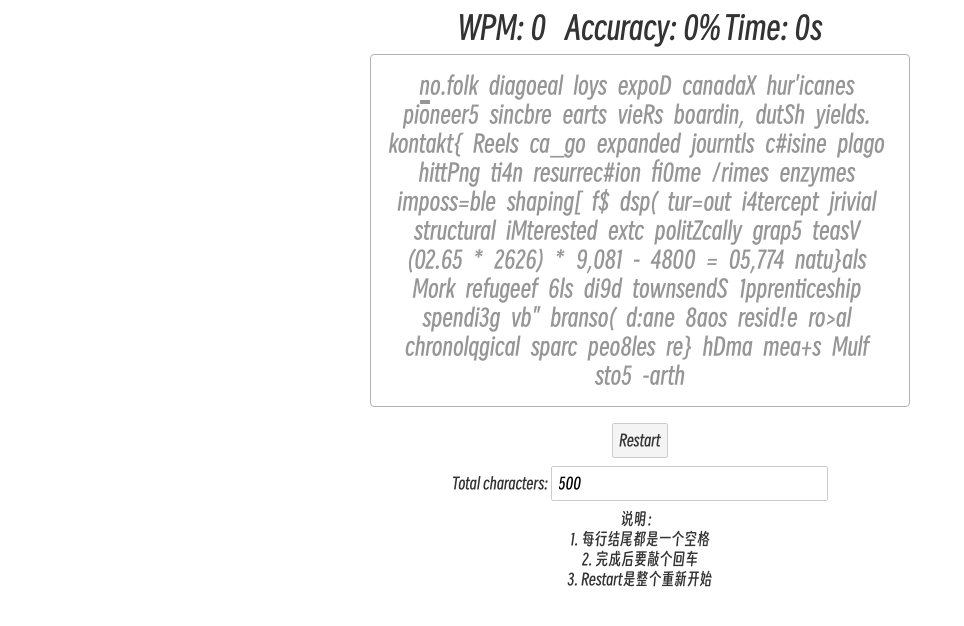
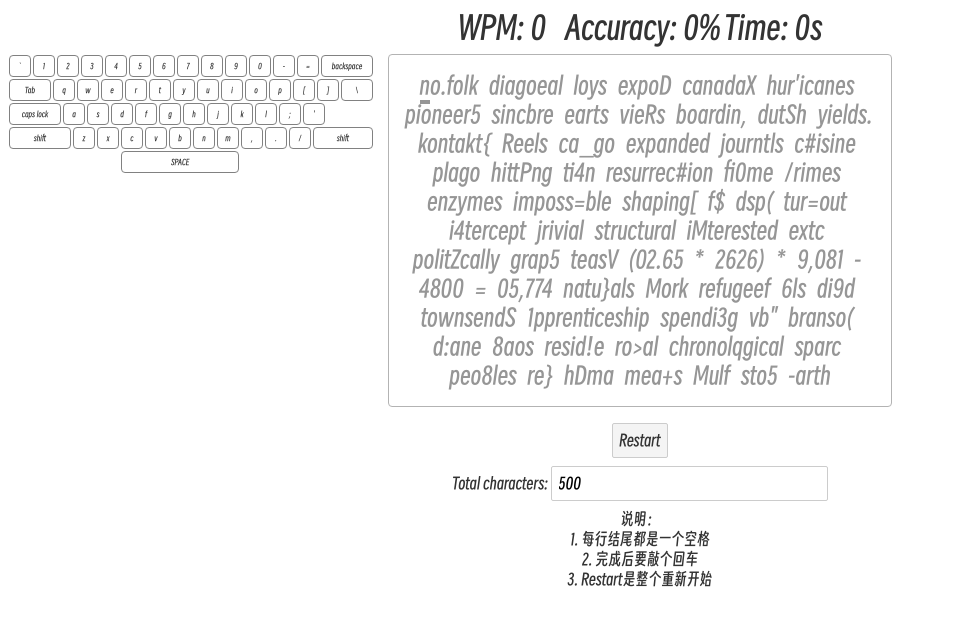
Before and after one commit to abigballoon/type-test, a Svelte app: page / in a window 1280 px wide. Shown: the top 626 px of the page, without its empty margins (0-964 px from the left). Built offline with nearby package versions, Linux system fonts and the light colour scheme.

Commit message:
add keyboard

```diff
--- a/src/App.svelte
+++ b/src/App.svelte
@@ -5,12 +5,14 @@
   import Typebox from "./type-box/Typebox.svelte";
   import Control from "./control/Control.svelte";
   import Setting from "./settings/Settings.svelte";
+  import Keyboard from "./keyboard/Keyboard.svelte";
 
   let wordcount = 0;
   let started = false;
   let completed = false;
   let restart = false;
   let settings = {maxLength: 500};
+  let keyboard;
 
   function onWordChanged(data) {
     wordcount = data.detail;
@@ -28,19 +30,38 @@
     restart = !restart;
   }
 
+  function onKeyPressed(key) {
+    keyboard.press(key);
+  }
+
+  function onKeyUp(key) {
+    keyboard.up(key);
+  }
+
 </script>
 
 <main>
   <Meter bind:wordcountData={ wordcount } bind:started={ started } bind:completed={ completed } bind:restartToggle={ restart }/>
+  <div class="content">
+    <div class="left-side-bar">
+      <Keyboard bind:this={keyboard} />
+    </div>
+    <div class="middle-content">
       <Typebox
           on:wordChanged={ onWordChanged }
           on:started={ onStarted }
           on:completed={ onCompleted }
+          on:keyPressed= { onKeyPressed }
+          on:keyUp= { onKeyUp }
           bind:restartToggle={ restart }
           bind:settings={ settings}/>
 
       <Control on:restart={ handleRestart } />
       <Setting bind:value={ settings } />
+    </div>
+    <div class="right-side-bar"> </div>
+  </div>
+
   <div style="text-align: center">
     <div>说明：</div>
     <div>1. 每行结尾都是一个空格</div>
@@ -48,3 +69,26 @@
     <div>3. Restart是整个重新开始</div>
   </div>
 </main>
+
+<style>
+.content {
+  display: flex;
+}
+
+.left-side-bar {
+  width: 380px;
+  max-width: 380px;
+  min-width: 380px;
+}
+
+.middle-content {
+  flex-grow: 1;
+}
+
+.right-side-bar {
+  width: 380px;
+  max-width: 380px;
+  min-width: 380px;
+}
+
+</style>
--- /dev/null
+++ b/src/keyboard/Key.svelte
@@ -0,0 +1,77 @@
+
+<script>
+export let key;
+export let shiftActive;
+export let capActive;
+let active;
+
+export function press() {
+  if (key.stateful) {
+    active = !active;
+  } else {
+    active = true;
+  }
+}
+
+export function up() {
+  if (!key.stateful) {
+    active = false;
+  }
+}
+
+function text() {
+  let val = key.key;
+  if (_shiftActive) {
+    return key.shiftMod;
+  } else if (capActive) {
+    return key.capMod || val;
+  } else {
+    return "?";
+  }
+}
+
+</script>
+{#if key.empty }
+<div class="empty" style="width: { key.width || 20 }px; height: {key.height || 20}px;"> </div>
+{:else }
+  <div class="key" class:active={ active } style="width: { key.width || 20 }px; height: { key.height || 20 }px;">
+  {#if shiftActive}
+    <span>{ key.shiftMod || key.key }</span>
+  {:else if capActive }
+    <span>{ key.capMod || key.key }</span>
+  {:else }
+    <span>{ key.key }</span>
+  {/if }
+  </div>
+{/if }
+
+
+<style>
+.key {
+  display: flex;
+  border-radius: 4px;
+  font-size: 0.5rem;
+  margin: 1px;
+  border: 1px solid #818181;
+  align-content: center;
+  justify-content: center;
+  flex-wrap: wrap;
+  flex-shrink: 0;
+}
+
+.empty {
+  display: flex;
+  border-radius: 4px;
+  font-size: 0.5rem;
+  margin: 1px;
+  align-content: center;
+  justify-content: center;
+  flex-wrap: wrap;
+  flex-shrink: 0;
+}
+
+.active {
+  color: #efd51f;
+  border-color: #fbe651;
+}
+</style>
--- /dev/null
+++ b/src/keyboard/Keyboard.svelte
@@ -0,0 +1,119 @@
+<script>
+import Key from "./Key.svelte";
+
+let keys = [
+  [
+  {code: "Backquote", key: "`", shiftMod: "~", capMod: null},
+  {code: "Digit1", key: "1", shiftMod: "!", capMod: null},
+  {code: "Digit2", key: "2", shiftMod: "@", capMod: null},
+  {code: "Digit3", key: "3", shiftMod: "#", capMod: null},
+  {code: "Digit4", key: "4", shiftMod: "$", capMod: null},
+  {code: "Digit5", key: "5", shiftMod: "%", capMod: null},
+  {code: "Digit6", key: "6", shiftMod: "^", capMod: null},
+  {code: "Digit7", key: "7", shiftMod: "&", capMod: null},
+  {code: "Digit8", key: "8", shiftMod: "*", capMod: null},
+  {code: "Digit9", key: "9", shiftMod: "(", capMod: null},
+  {code: "Digit0", key: "0", shiftMod: ")", capMod: null},
+  {code: "Minus", key: "-", shiftMod: "_", capMod: null},
+  {code: "Equal", key: "=", shiftMod: "+", capMod: null},
+  {code: "Backspace", key: "backspace", shiftMod: null, capMod: null, width:"50"}
+  ],
+
+  [
+  {code: "Tab", key: "Tab", shiftMod: null, capMod: null, width: "40"},
+  {code: "KeyQ", key: "q", shiftMod: "Q", capMod: "Q"},
+  {code: "KeyW", key: "w", shiftMod: "W", capMod: "W"},
+  {code: "KeyE", key: "e", shiftMod: "E", capMod: "E"},
+  {code: "KeyR", key: "r", shiftMod: "R", capMod: "R"},
+  {code: "KeyT", key: "t", shiftMod: "T", capMod: "T"},
+  {code: "KeyY", key: "y", shiftMod: "Y", capMod: "Y"},
+  {code: "KeyU", key: "u", shiftMod: "U", capMod: "U"},
+  {code: "KeyI", key: "i", shiftMod: "I", capMod: "I"},
+  {code: "KeyO", key: "o", shiftMod: "O", capMod: "O"},
+  {code: "KeyP", key: "p", shiftMod: "P", capMod: "P"},
+  {code: "BracketLeft", key: "[", shiftMod: "{", capMod: null},
+  {code: "BracketRight", key: "]", shiftMod: "}", capMod: null},
+  {code: "Backslash", key: "\\", shiftMod: "|", capMod: null, width: "30"}
+  ],
+
+  [
+  {code: "CapsLock", key: "caps lock", shiftMod: null, capMod: null, width: "50", stateful: true},
+  {code: "KeyA", key: "a", shiftMod: "A", capMod: "A"},
+  {code: "KeyS", key: "s", shiftMod: "S", capMod: "S"},
+  {code: "KeyD", key: "d", shiftMod: "D", capMod: "D"},
+  {code: "KeyF", key: "f", shiftMod: "F", capMod: "F"},
+  {code: "KeyG", key: "g", shiftMod: "G", capMod: "G"},
+  {code: "KeyH", key: "h", shiftMod: "H", capMod: "H"},
+  {code: "KeyJ", key: "j", shiftMod: "J", capMod: "J"},
+  {code: "KeyK", key: "k", shiftMod: "K", capMod: "K"},
+  {code: "KeyL", key: "l", shiftMod: "L", capMod: "L"},
+  {code: "Semicolon", key: ";", shiftMod: ":", capMod: null},
+  {code: "Quote", key: "'", shiftMod: "\"", capMod: null}
+  ],
+
+  [
+  {code: "ShiftLeft", key: "shift", shiftMod: null, capMod: null, width: "60"},
+  {code: "KeyZ", key: "z", shiftMod: "Z", capMod: "Z"},
+  {code: "KeyX", key: "x", shiftMod: "X", capMod: "X"},
+  {code: "KeyC", key: "c", shiftMod: "C", capMod: "C"},
+  {code: "KeyV", key: "v", shiftMod: "V", capMod: "V"},
+  {code: "KeyB", key: "b", shiftMod: "B", capMod: "B"},
+  {code: "KeyN", key: "n", shiftMod: "N", capMod: "N"},
+  {code: "KeyM", key: "m", shiftMod: "M", capMod: "M"},
+  {code: "Comma", key: ",", shiftMod: "<", capMod: null},
+  {code: "Period", key: ".", shiftMod: ">", capMod: null},
+  {code: "Slash", key: "/", shiftMod: "?", capMod: null},
+  {code: "ShiftRight", key: "shift", shiftMod: null, capMod: null, width: "58"}
+  ],
+
+  [{code: null, empty: true, width: "110"},
+   {code: "Space", key: "SPACE", width:"116"}],
+];
+
+
+let keyLookup = {};
+let shiftActive = false;
+let capActive = false;
+
+export function press(key) {
+  let data = key.detail;
+  let keyObj = keyLookup[data.code];
+  if (keyObj) {
+    keyObj.press();
+  }
+
+  if (data.code == "ShiftLeft" || data.code == "ShiftRight") {
+    shiftActive = true;
+  }
+
+  if (data.code == "CapsLock") {
+    capActive = !capActive;
+  }
+}
+
+export function up(key) {
+  let data = key.detail;
+  let keyObj = keyLookup[data.code];
+  if (keyObj) {
+    keyObj.up();
+  }
+
+  if (data.code == "ShiftLeft" || data.code == "ShiftRight") {
+    shiftActive = false;
+  }
+}
+</script>
+<div>
+{#each keys as row}
+  <div class="row">
+  {#each row as key}
+      <Key bind:this={ keyLookup[key.code] } bind:key={ key } shiftActive={ shiftActive } capActive={ capActive } />
+  {/each}
+  </div>
+{/each}
+</div>
+<style>
+.row {
+  display: flex;
+}
+</style>
--- a/src/type-box/Content.svelte
+++ b/src/type-box/Content.svelte
@@ -1,5 +1,5 @@
 <script>
-  import { createEventDispatcher } from "svelte";
+  import { createEventDispatcher, onMount } from "svelte";
   import Character from "./Character.svelte";
 
   export let text;
@@ -8,6 +8,8 @@
   const wordCountDispatch = createEventDispatcher();
   const startDispatch = createEventDispatcher();
   const completeDispatch = createEventDispatcher();
+  const keyPressedDispatch = createEventDispatcher();
+  const keyUpDispatch = createEventDispatcher();
 
   let cursor = 0;
   let typedcontent = "";
@@ -77,6 +79,15 @@
     }
   }
 
+  onMount(() => {
+    textarea.addEventListener("keydown", e => {
+      keyPressedDispatch("keyPressed", e);
+    });
+    textarea.addEventListener("keyup", e => {
+      keyUpDispatch("keyUp", e);
+    });
+  });
+
 </script>
 
 <div on:click={ handleclick }>
--- a/src/type-box/Typebox.svelte
+++ b/src/type-box/Typebox.svelte
@@ -21,14 +21,13 @@
 </script>
 
 <div class="box">
-  <div><Content text={ text } on:wordChanged on:started on:completed bind:restartToggle={ restartToggle }/></div>
+  <div><Content text={ text } on:wordChanged on:started on:completed on:keyPressed on:keyUp bind:restartToggle={ restartToggle }/></div>
 </div>
 
 <style>
   .box {
     text-align: center;
     padding: 1em;
-    width: 40%;
     margin: 0 auto;
     border: 1px solid #b3b3b3;
     border-radius: 4px;
```
Lines whose indentation alone changed are shown as unchanged.
